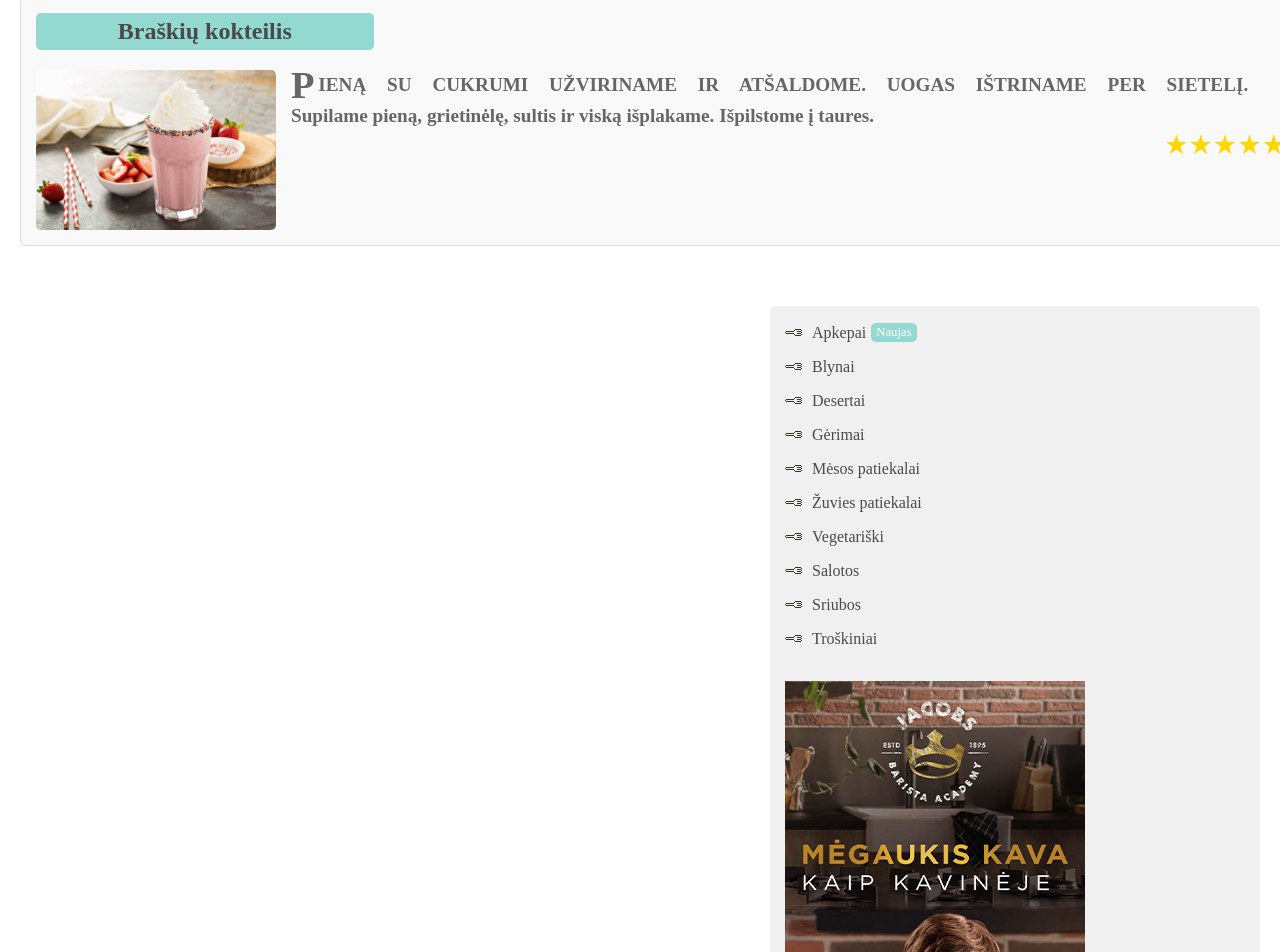
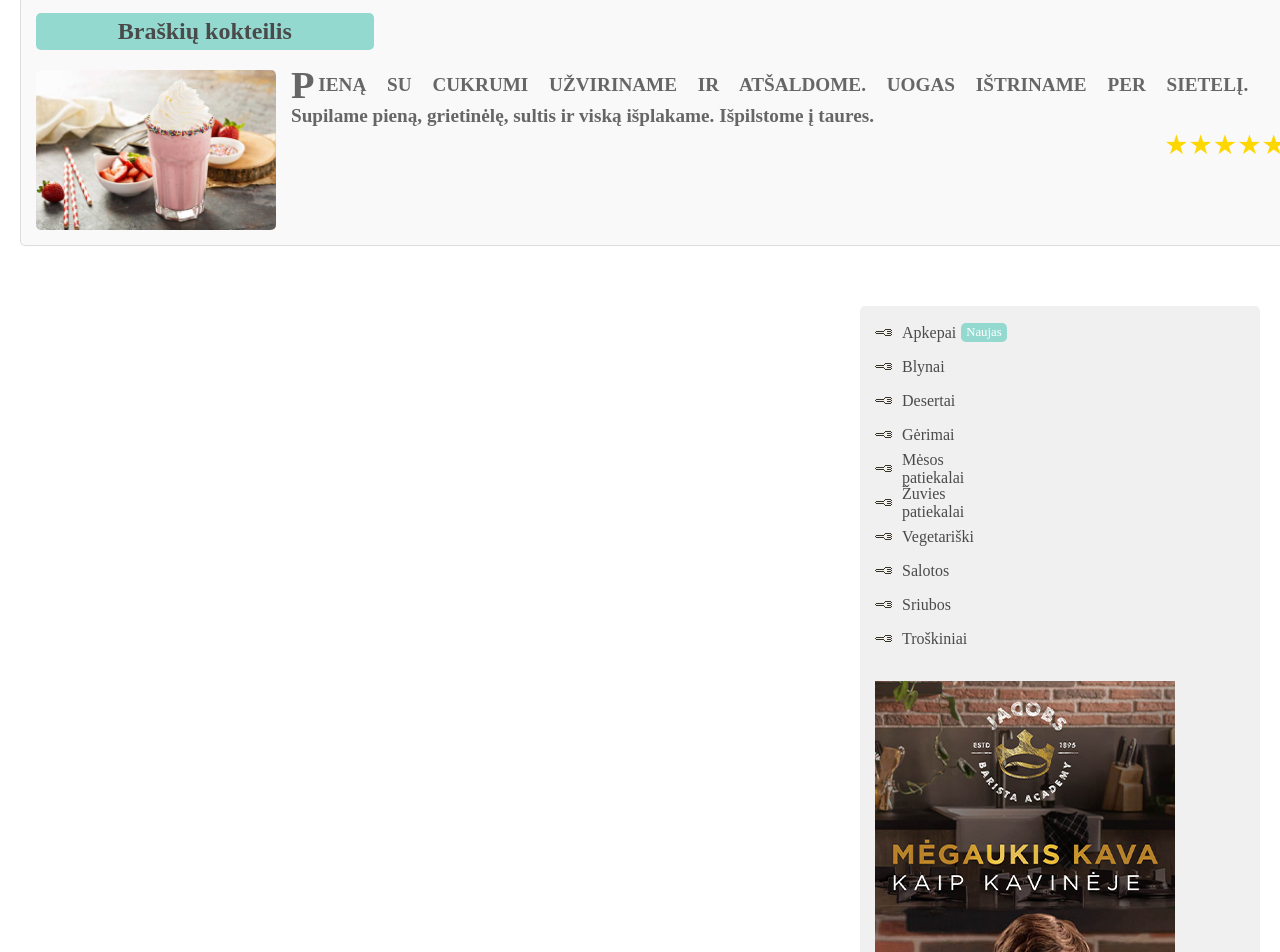
Before and after one commit to B0K1NG/Recepts, a plain HTML site: page index.html in a window 1280 px wide. Shown: the part 1948-2900 px from the top of the page. Drawn offline with Linux system fonts and the light colour scheme.

Commit message:
Update to styling

```diff
--- a/styles/components/_sidebar.scss
+++ b/styles/components/_sidebar.scss
@@ -15,6 +15,15 @@
         max-width: 100%;
         height: auto;
         margin-top: 20px;
+    }
+}
+
+@media (min-width: 768px) {
+    .sidebar {
+        max-width: 25em;
+        width: 80%;
+        height: auto;
+
     }
 }
 
```
Also changed, not shown: styles/main.css, 1 other file.
